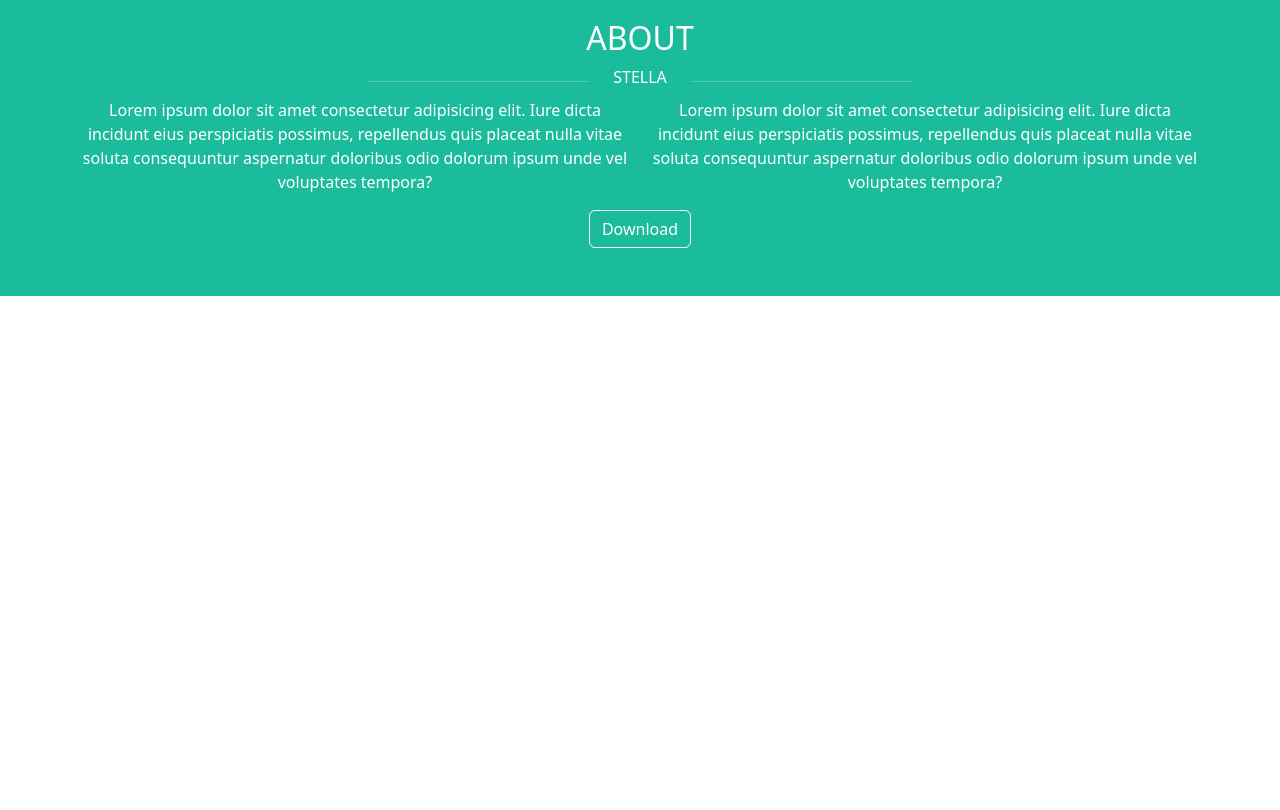
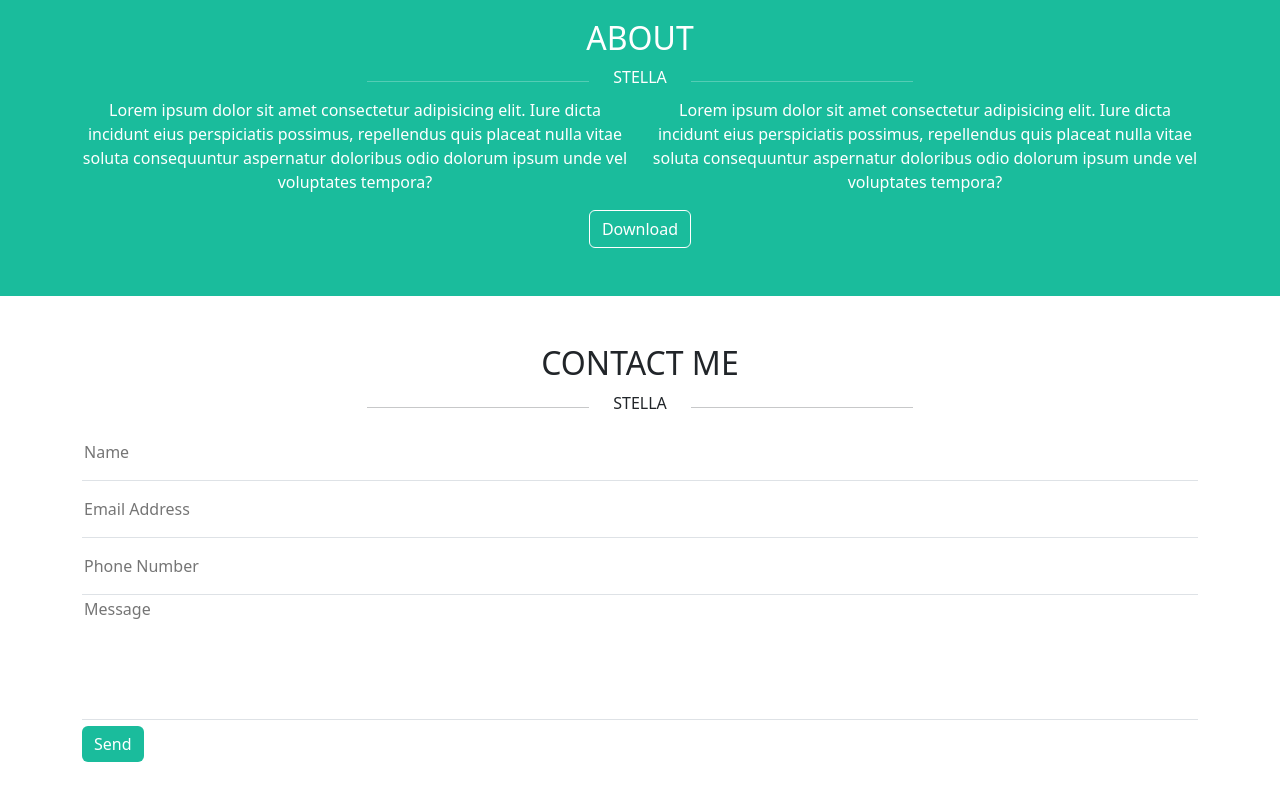
Before and after one commit to GabrieleRizzo19/html-css-bootstrap-freelancer, a plain HTML site: page index.html in a window 1280 px wide. Shown: the part 942-1752 px from the top of the page. Before the commit the page ends 1238 px from the top, so only its background shows below. Drawn offline with nearby package versions, Linux system fonts and the light colour scheme.

Commit message:
feat(html,css): contact section

```diff
--- a/css/style.css
+++ b/css/style.css
@@ -18,3 +18,20 @@ header nav{
     border: 1px solid white;
     color: white;
 }
+
+#contact input{
+    width: 100%;
+    border: none;
+}
+
+#contact textarea{
+    width: 100%;
+    border: none;
+    resize: none;
+}
+
+#contact input:last-child{
+    width: initial;
+    background-color: #1abc9c;
+    color: white;
+}
--- a/index.html
+++ b/index.html
@@ -93,7 +93,7 @@
                     <div class="row">
                         <div class="col-4 p-3">
                             <div class="bg-danger p-3">
-                                <div>
+                                <div class="w-50">
                                     <img src="https://placehold.co/100x100" alt="">
                                 </div>
                             </div>
@@ -170,6 +170,33 @@
                 </div>
 
             </section>
+
+            <!-- CONTACT SECTION -->
+            <section id="contact">
+                <div class="container py-5">
+                    <div class="row justify-content-center">
+                        <div class="col-6 text-center">
+                            <h2>CONTACT ME</h2>
+                            <div class="row">
+                                <div class="col">
+                                    <hr>
+                                </div>
+                                <div class="col-auto">
+                                    STELLA
+                                </div>
+                                <div class="col">
+                                    <hr>
+                                </div>
+                            </div>
+                        </div>
+                    </div>
+                    <input class="py-3 border-bottom" type="text" placeholder="Name">
+                    <input class="py-3 border-bottom" type="email" placeholder="Email Address">
+                    <input class="py-3 border-bottom" type="tel" placeholder="Phone Number">
+                    <textarea class="border-bottom" rows="5" placeholder="Message"></textarea>
+                    <input class="btn" type="submit" value="Send">
+                </div>
+            </section>
         </main>
 
         <footer>
```
